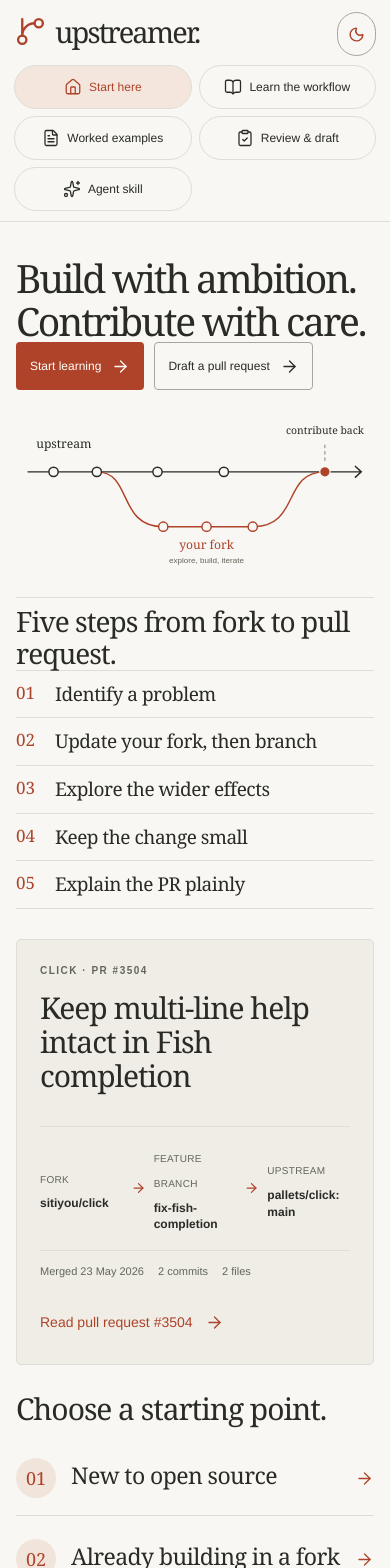
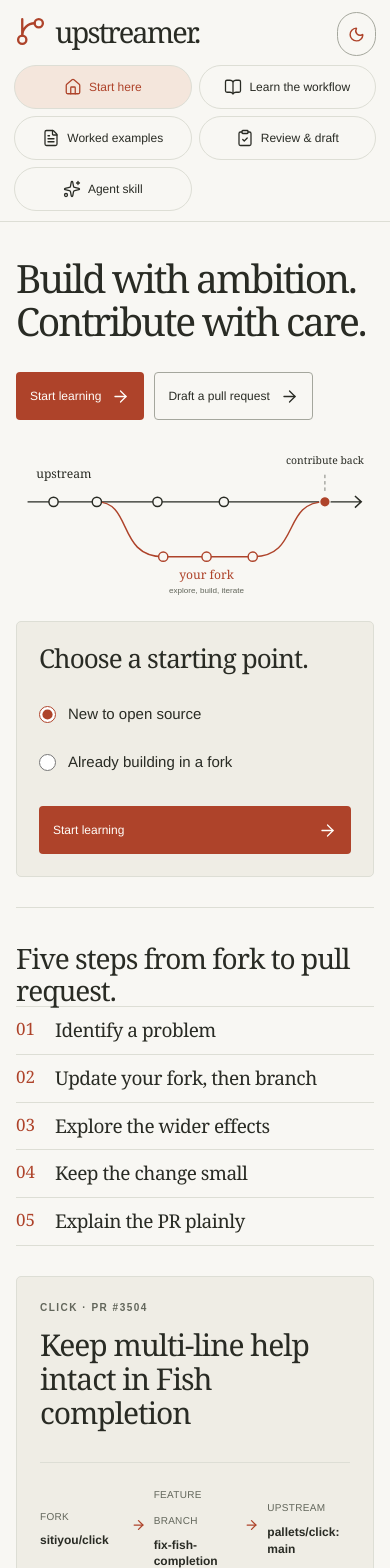
Before and after one commit to wispdevon/upstreamer, a React (Vite) app: page / in a window 390 px wide. Shown: the top 1568 px of the page. Built offline with nearby package versions, Linux system fonts and the light colour scheme.

Commit message:
feat: bring saved learning paths into the homepage hero

```diff
--- a/src/App.css
+++ b/src/App.css
@@ -173,7 +173,7 @@
     grid-template-columns: minmax(0, 1.12fr) minmax(0, 0.88fr);
     gap: clamp(22px, 3vw, 40px);
     padding-block: clamp(38px, 3.8vw, 52px) clamp(34px, 3.2vw, 44px);
-    align-items: center;
+    align-items: start;
     border-bottom: 1px solid var(--line);
   }
   .hero > div,
@@ -296,52 +296,47 @@
   .text-link.muted {
     color: var(--muted);
   }
-  .entry-section {
-    padding-block: 32px 27px;
+  .hero .actions {
+    margin-top: 30px;
   }
-  .entry-section h2 {
-    font-size: clamp(26px, 2.8vw, 39px);
+  .hero-start {
+    display: flex;
+    flex-direction: column;
+    gap: 24px;
   }
-  .path-options {
-    display: grid;
-    grid-template-columns: 1fr 1fr;
-    margin-top: 26px;
-    gap: 40px;
+  .path-card {
+    padding: clamp(22px, 2.4vw, 30px);
+    border: 1px solid var(--line);
+    border-radius: 5px;
+    background: var(--panel);
   }
-  .path-option {
+  .path-card h2 {
+    font-size: clamp(26px, 2.4vw, 34px);
+  }
+  .home-path-selector {
+    margin-block: 16px 20px;
+  }
+  .home-path-selector label {
     display: flex;
     align-items: center;
-    gap: 18px;
-    border-bottom: 1px solid var(--line);
-    padding-block: 12px 24px;
+    gap: 12px;
+    min-height: 48px;
+    cursor: pointer;
+    font-size: 15px;
+    line-height: 1.5;
   }
-  .path-number {
-    width: 50px;
-    height: 50px;
-    border-radius: 50%;
-    background: var(--accent-soft);
-    display: grid;
-    place-items: center;
-    color: var(--rust);
-    font: 23px var(--serif);
-    flex-shrink: 0;
+  .home-path-selector input {
+    border-color: var(--muted);
   }
-  .path-option h3 {
-    font-size: 23px;
-    margin-bottom: 6px;
-  }
-  .path-option > svg {
-    margin-inline-start: auto;
-    color: var(--rust);
-  }
-  .path-option:hover h3 {
-    color: var(--rust);
+  .path-card .button {
+    width: 100%;
+    justify-content: space-between;
   }
   .home-bottom {
     display: grid;
     grid-template-columns: minmax(0, 1fr) minmax(0, 1fr);
     gap: clamp(24px, 3vw, 42px);
-    padding-top: 7px;
+    padding-top: 34px;
     align-items: start;
   }
   .quick-process,
@@ -1055,20 +1050,8 @@
     font-size: 12px;
     gap: 9px;
   }
-  .path-options,
   .home-bottom {
     gap: 24px;
-  }
-  .path-option {
-    gap: 12px;
-  }
-  .path-option h3 {
-    font-size: 21px;
-  }
-  .path-number {
-    width: 42px;
-    height: 42px;
-    font-size: 20px;
   }
   .reading-layout {
     grid-template-columns: minmax(0, 1fr) 210px;
@@ -1091,6 +1074,14 @@
   .hero h1 {
     font-size: clamp(44px, 5vw, 56px);
   }
+  .hero-start {
+    flex-direction: row;
+    align-items: center;
+  }
+  .hero-start > * {
+    flex: 1;
+    min-width: 0;
+  }
   .fork-diagram {
     max-width: 590px;
   }
@@ -1112,16 +1103,8 @@
     max-width: 590px;
     margin-top: 0;
   }
-  .path-options,
   .home-bottom {
     grid-template-columns: 1fr;
-  }
-  .path-options {
-    gap: 6px;
-    margin-top: 15px;
-  }
-  .path-option p {
-    font-size: 14px;
   }
   .home-bottom {
     gap: 30px;
@@ -1209,6 +1192,14 @@
     max-width: 130px;
     line-height: 1.4;
   }
+  .hero-start {
+    flex-direction: column;
+    align-items: stretch;
+    gap: 24px;
+  }
+  .hero-start > * {
+    flex: auto;
+  }
   .hero {
     padding-block: 35px 30px;
     gap: 27px;
@@ -1224,24 +1215,6 @@
     font-size: 12px;
     padding-inline: 13px;
     gap: 10px;
-  }
-  .entry-section {
-    padding-block: 27px;
-  }
-  .entry-section h2 {
-    font-size: 30px;
-  }
-  .path-option {
-    gap: 15px;
-    padding-block: 17px;
-  }
-  .path-option h3 {
-    font-size: 23px;
-  }
-  .path-number {
-    width: 40px;
-    height: 40px;
-    font-size: 18px;
   }
   .quick-process h2 {
     font-size: 28px;
--- a/src/App.tsx
+++ b/src/App.tsx
@@ -193,7 +193,36 @@ function StartPage() {
             </Link>
           </div>
         </div>
-        <ForkDiagram />
+        <div className="hero-start">
+          <ForkDiagram />
+          <section className="path-card" aria-labelledby="starting-point-title">
+            <h2 id="starting-point-title">Choose a starting point.</h2>
+            <fieldset
+              className="home-path-selector"
+              aria-labelledby="starting-point-title"
+            >
+              {(["beginner", "fork"] as const).map((path) => (
+                <label key={path}>
+                  <input
+                    type="radio"
+                    name="learning-path"
+                    checked={state.path === path}
+                    onChange={() => setState((old) => ({ ...old, path }))}
+                  />
+                  <span>
+                    {path === "beginner"
+                      ? "New to open source"
+                      : "Already building in a fork"}
+                  </span>
+                </label>
+              ))}
+            </fieldset>
+            <Link className="button primary" to={`/learn/${next.id}`}>
+              {state.completed.length ? "Continue learning" : "Start learning"}
+              <Arrow />
+            </Link>
+          </section>
+        </div>
       </section>
       <section className="home-bottom">
         <div className="quick-process">
@@ -242,33 +271,6 @@ function StartPage() {
             <Arrow />
           </a>
         </article>
-      </section>
-      <section className="entry-section">
-        <h2>Choose a starting point.</h2>
-        <div className="path-options">
-          <Link
-            to="/learn"
-            className="path-option"
-            onClick={() => setState((old) => ({ ...old, path: "beginner" }))}
-          >
-            <span className="path-number">01</span>
-            <div>
-              <h3>New to open source</h3>
-            </div>
-            <Arrow />
-          </Link>
-          <Link
-            to="/learn"
-            className="path-option"
-            onClick={() => setState((old) => ({ ...old, path: "fork" }))}
-          >
-            <span className="path-number">02</span>
-            <div>
-              <h3>Already building in a fork</h3>
-            </div>
-            <Arrow />
-          </Link>
-        </div>
       </section>
     </>
   );
```
Also changed, not shown: 2 other files (tests, documents, lock files or other folders).
